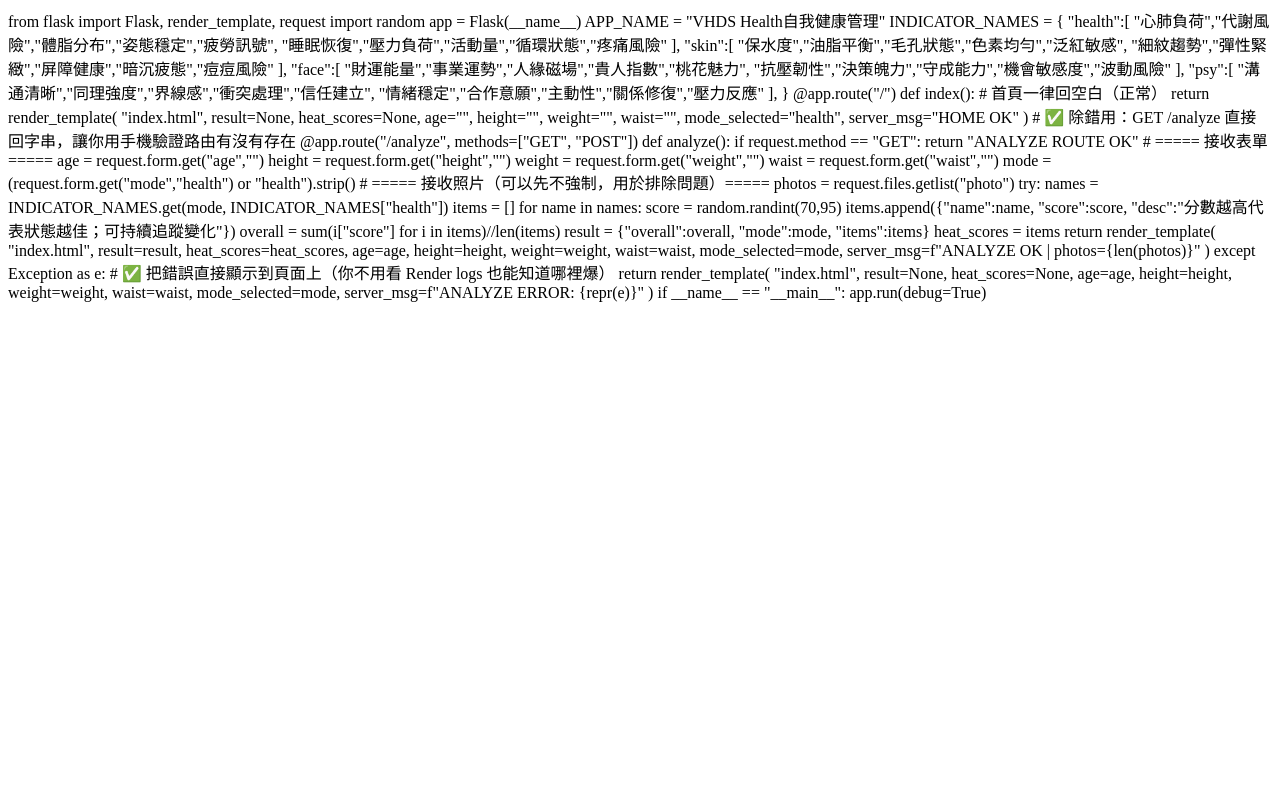
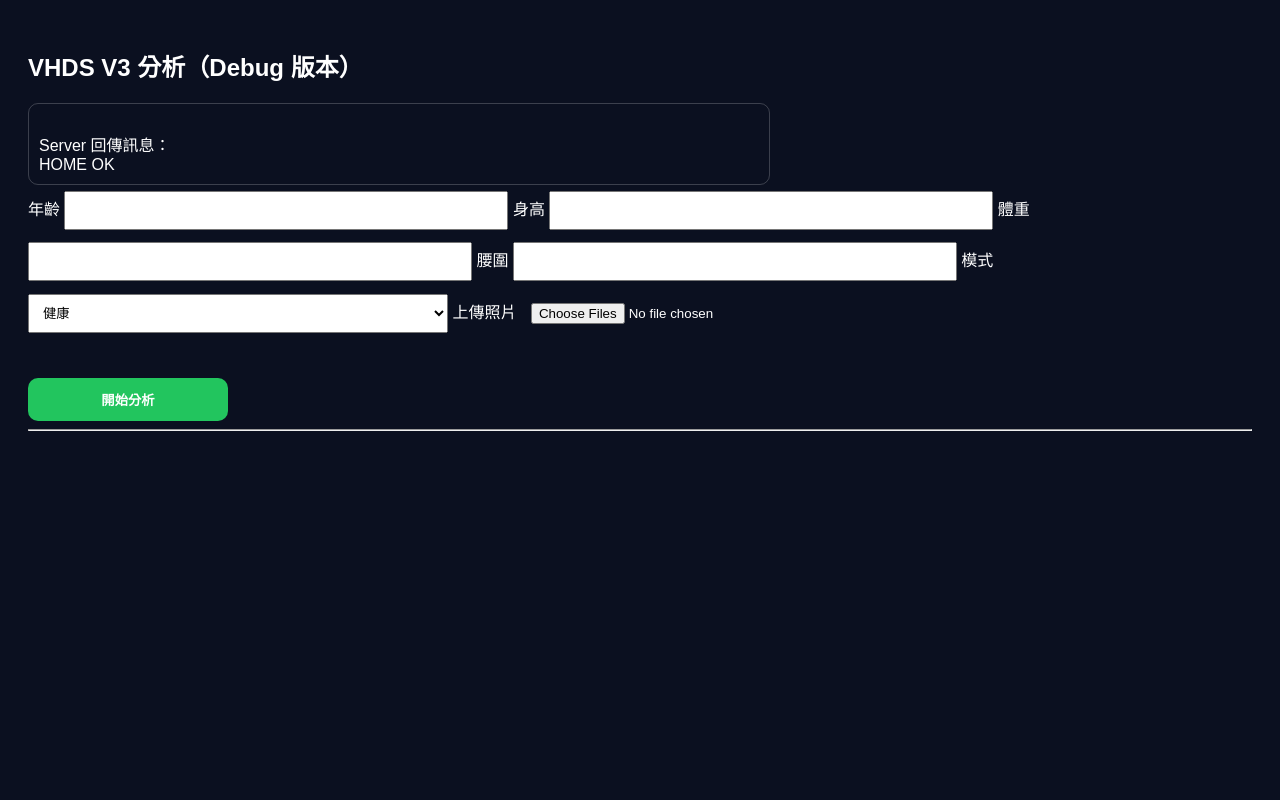
Before and after one commit to berry-cc/health-line-app, a Flask app: page / in a window 1280 px wide. Run offline with Flask 3, Linux system fonts and the light colour scheme.

Commit message:
Update index.html

```diff
--- a/templates/index.html
+++ b/templates/index.html
@@ -1,88 +1,134 @@
-from flask import Flask, render_template, request
-import random
+<!doctype html>
+<html lang="zh-Hant">
+<head>
+<meta charset="utf-8">
+<meta name="viewport" content="width=device-width, initial-scale=1">
+<title>VHDS V3 Debug</title>
 
-app = Flask(__name__)
+<style>
+  body{
+    background:#0b1020;
+    color:#fff;
+    font-family:sans-serif;
+    padding:20px;
+  }
+  input,select{
+    padding:10px;
+    margin:6px 0;
+    width:100%;
+    max-width:420px;
+  }
+  button{
+    background:#22c55e;
+    color:#fff;
+    border:none;
+    padding:12px;
+    border-radius:10px;
+    font-weight:900;
+    cursor:pointer;
+    width:200px;
+  }
+  #photoPreview{
+    display:flex;
+    gap:8px;
+    flex-wrap:wrap;
+    margin:10px 0;
+  }
+  #photoPreview img{
+    width:80px;
+    height:80px;
+    object-fit:cover;
+    border-radius:8px;
+    border:1px solid rgba(255,255,255,.2);
+  }
+  .box{
+    margin-top:12px;
+    padding:10px;
+    border:1px solid rgba(255,255,255,.2);
+    border-radius:10px;
+    max-width:720px;
+    white-space:pre-wrap;
+  }
+</style>
+</head>
 
-APP_NAME = "VHDS Health自我健康管理"
+<body>
 
-INDICATOR_NAMES = {
-    "health":[
-        "心肺負荷","代謝風險","體脂分布","姿態穩定","疲勞訊號",
-        "睡眠恢復","壓力負荷","活動量","循環狀態","疼痛風險"
-    ],
-    "skin":[
-        "保水度","油脂平衡","毛孔狀態","色素均勻","泛紅敏感",
-        "細紋趨勢","彈性緊緻","屏障健康","暗沉疲態","痘痘風險"
-    ],
-    "face":[
-        "財運能量","事業運勢","人緣磁場","貴人指數","桃花魅力",
-        "抗壓韌性","決策魄力","守成能力","機會敏感度","波動風險"
-    ],
-    "psy":[
-        "溝通清晰","同理強度","界線感","衝突處理","信任建立",
-        "情緒穩定","合作意願","主動性","關係修復","壓力反應"
-    ],
-}
+<h2>VHDS V3 分析（Debug 版本）</h2>
 
-@app.route("/")
-def index():
-    # 首頁一律回空白（正常）
-    return render_template(
-        "index.html",
-        result=None,
-        heat_scores=None,
-        age="", height="", weight="", waist="",
-        mode_selected="health",
-        server_msg="HOME OK"
-    )
+<!-- ✅ 這行可以看到後端到底回什麼 -->
+<div class="box">
+Server 回傳訊息：
+{{ server_msg or "（尚未分析）" }}
+</div>
 
-# ✅ 除錯用：GET /analyze 直接回字串，讓你用手機驗證路由有沒有存在
-@app.route("/analyze", methods=["GET", "POST"])
-def analyze():
-    if request.method == "GET":
-        return "ANALYZE ROUTE OK"
+<form method="POST"
+      action="{{ url_for('analyze') }}"
+      enctype="multipart/form-data">
 
-    # ===== 接收表單 =====
-    age = request.form.get("age","")
-    height = request.form.get("height","")
-    weight = request.form.get("weight","")
-    waist = request.form.get("waist","")
-    mode = (request.form.get("mode","health") or "health").strip()
+  <label>年齡
+    <input name="age" type="number" value="{{ age or '' }}">
+  </label>
 
-    # ===== 接收照片（可以先不強制，用於排除問題）=====
-    photos = request.files.getlist("photo")
+  <label>身高
+    <input name="height" type="number" value="{{ height or '' }}">
+  </label>
 
-    try:
-        names = INDICATOR_NAMES.get(mode, INDICATOR_NAMES["health"])
-        items = []
-        for name in names:
-            score = random.randint(70,95)
-            items.append({"name":name, "score":score, "desc":"分數越高代表狀態越佳；可持續追蹤變化"})
+  <label>體重
+    <input name="weight" type="number" value="{{ weight or '' }}">
+  </label>
 
-        overall = sum(i["score"] for i in items)//len(items)
+  <label>腰圍
+    <input name="waist" type="number" value="{{ waist or '' }}">
+  </label>
 
-        result = {"overall":overall, "mode":mode, "items":items}
-        heat_scores = items
+  <label>模式
+    {% set ms = mode_selected or 'health' %}
+    <select name="mode">
+      <option value="health" {% if ms=='health' %}selected{% endif %}>健康</option>
+      <option value="skin" {% if ms=='skin' %}selected{% endif %}>肌膚</option>
+      <option value="face" {% if ms=='face' %}selected{% endif %}>面相</option>
+      <option value="psy" {% if ms=='psy' %}selected{% endif %}>心理</option>
+    </select>
+  </label>
 
-        return render_template(
-            "index.html",
-            result=result,
-            heat_scores=heat_scores,
-            age=age, height=height, weight=weight, waist=waist,
-            mode_selected=mode,
-            server_msg=f"ANALYZE OK | photos={len(photos)}"
-        )
+  <label>上傳照片
+    <input type="file" name="photo" id="photos" accept="image/*" multiple>
+  </label>
 
-    except Exception as e:
-        # ✅ 把錯誤直接顯示到頁面上（你不用看 Render logs 也能知道哪裡爆）
-        return render_template(
-            "index.html",
-            result=None,
-            heat_scores=None,
-            age=age, height=height, weight=weight, waist=waist,
-            mode_selected=mode,
-            server_msg=f"ANALYZE ERROR: {repr(e)}"
-        )
+  <div id="photoPreview"></div>
 
-if __name__ == "__main__":
-    app.run(debug=True)
+  <br>
+  <button type="submit">開始分析</button>
+
+</form>
+
+<hr>
+
+{% if result %}
+
+<h3>✅ 總分: {{ result.overall }}</h3>
+
+{% for item in result.items %}
+  <div>
+    {{ item.name }} ： {{ item.score }}
+  </div>
+{% endfor %}
+
+{% endif %}
+
+<script>
+  // 縮圖預覽
+  document.getElementById("photos").addEventListener("change", function(e){
+    const preview = document.getElementById("photoPreview");
+    preview.innerHTML = "";
+    for (const file of e.target.files) {
+      const img = document.createElement("img");
+      img.src = URL.createObjectURL(file);
+      preview.appendChild(img);
+    }
+  });
+</script>
+
+</body>
+</html>
```
